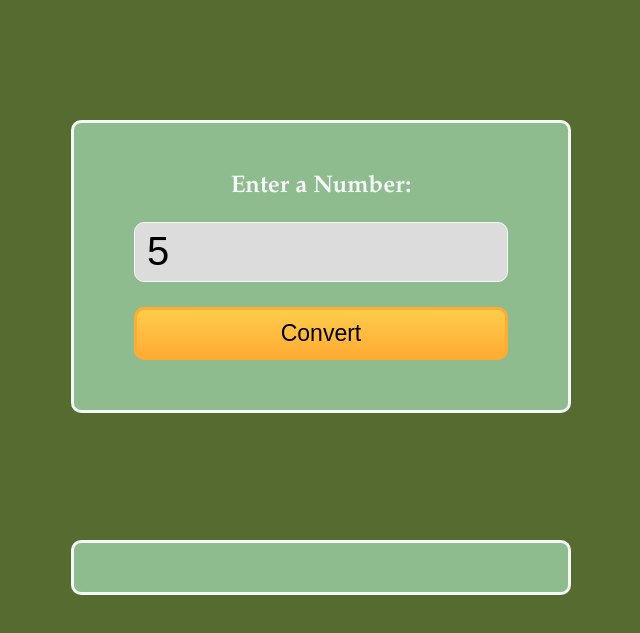
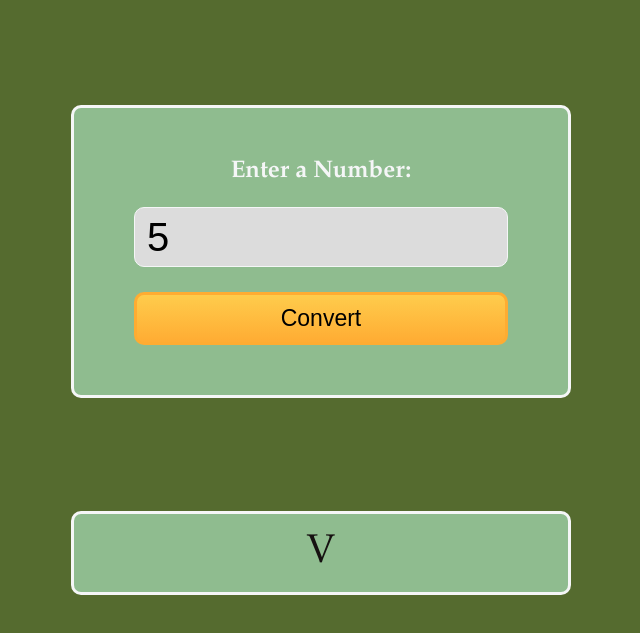
Before and after one commit to Saqibi4213/Roman-numeral-converter, a plain HTML site: page index.html in a window 1280 px wide. Both pictures are taken after typing "5" into the empty fields and a click on the button "Convert". Shown: the part 155-788 px from the top of the page, without its empty margins (319-959 px from the left). Drawn offline with Linux system fonts and the light colour scheme; a web font is replaced by a local one.

Commit message:
convertToRoman' is defined but never used  no-unused-vars solved

```diff
--- a/script.js
+++ b/script.js
@@ -18,13 +18,13 @@ const convertToRoman = (num) => {
     ['I', 1],
   ];
   const res = [];
-  function convertToRoman(arr) {
-    while (num >= arr[1]) {
-      res.push(arr[0]);
-      num -= arr[1];
+  ref.forEach(([roman, value]) => {
+    while (num >= value) {
+      res.push(roman);
+      num -= value;
     }
-  }
-  return res.join('');
+  });
+  return res.join("");
 };
 const isValid = (str, int) => {
   let errText = '';
--- a/styles.css
+++ b/styles.css
@@ -1,5 +1,5 @@
 :root {
-  --gray-00: #fff;
+  --gray-00: #5a4d4d;
   --gray-05: #f5f6f7;
   --gray-15: #d0d0d5;
   --gray-75: #8fbc8f;
@@ -97,7 +97,7 @@ button:focus-visible {
 }
 
 .output {
-  color: #000;
+  color: #161111;
   background-color: var(--gray-75);
   border: 3px solid var(--gray-05);
   border-radius: 10px;
@@ -174,6 +174,6 @@ button:focus-visible {
   }
 
   .alert {
-  font-size: 1.25rem;
+    font-size: 1.25rem;
   }
 }
```
